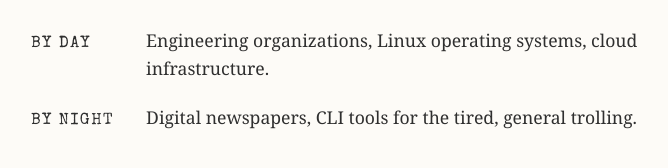
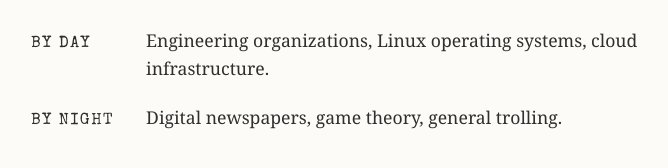
Before and after one commit to maxspevack/spevack.org, a Jekyll site: the page built from index.md, in a window 1280 px wide. Shown: the part 329-497 px from the top of the page, without its empty margins (299-967 px from the left). Built offline with Jekyll 4.4.1, drawn with Linux system fonts in a browser that asks for light colours.

Commit message:
Tweak wording.

```diff
--- a/index.md
+++ b/index.md
@@ -30,5 +30,5 @@ permalink: /
   <dd>Engineering organizations, Linux operating systems, cloud infrastructure.</dd>
 
   <dt>By night</dt>
-  <dd>Digital newspapers, CLI tools for the tired, general trolling.</dd>
+  <dd>Digital newspapers, game theory, general trolling.</dd>
 </dl>
```
